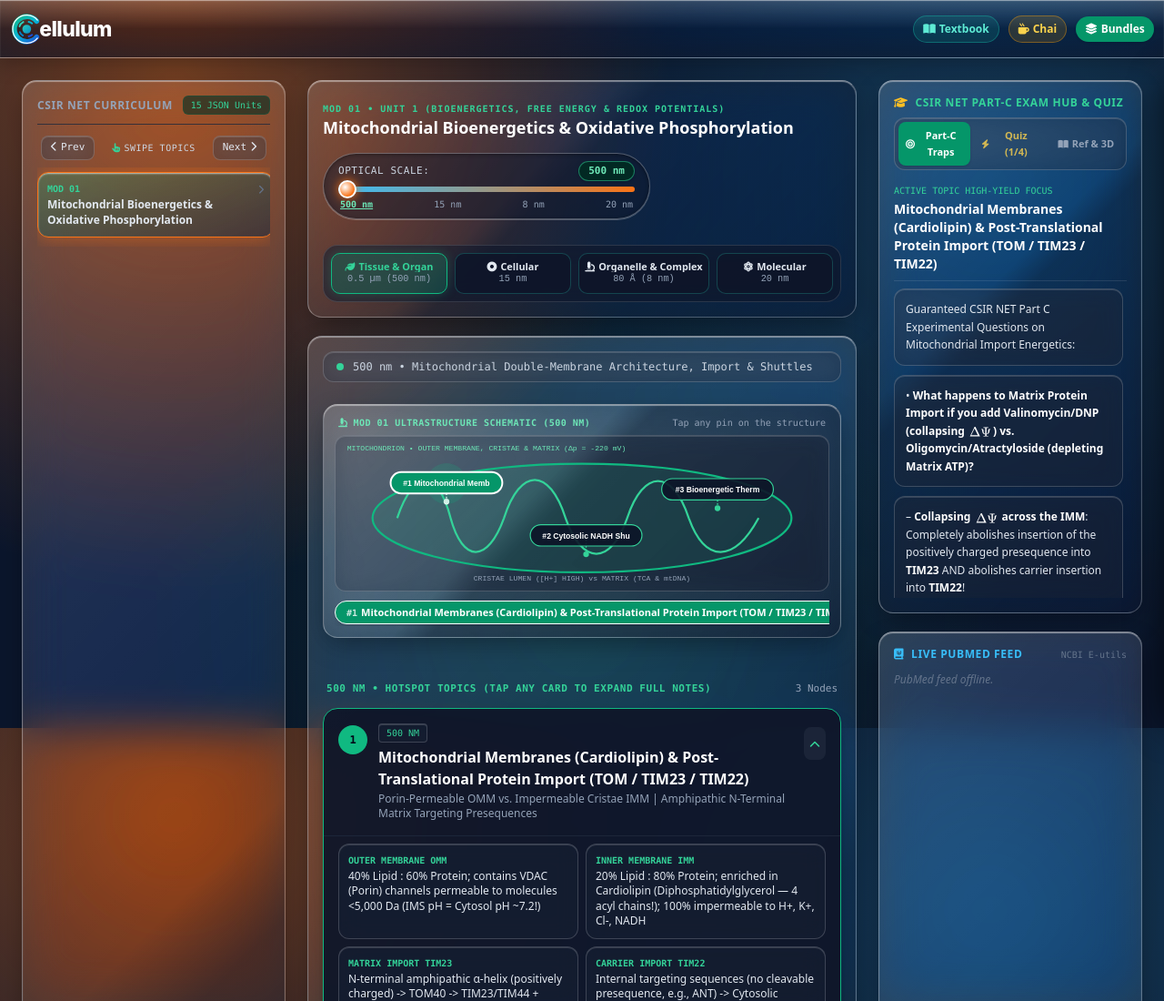
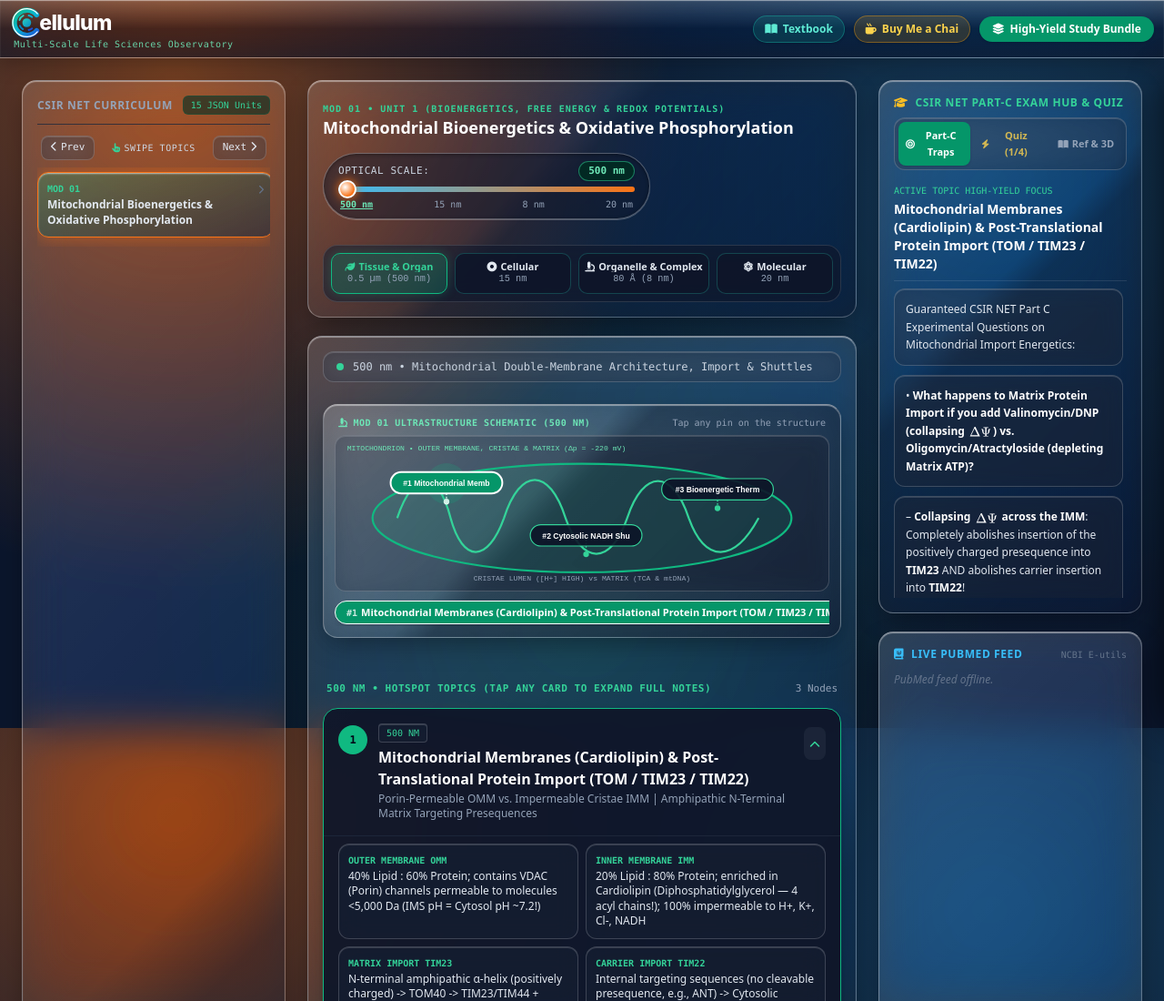
Before and after one commit to dibs93/Cellulum_01, a plain HTML site: page index.html in a window 1280 px wide. Shown: the top 1100 px of the page at 91% size. Drawn offline with nearby package versions, Linux system fonts and the light colour scheme; no server answers.

Commit message:
Update index.html

```diff
--- a/index.html
+++ b/index.html
@@ -15,7 +15,7 @@
   <meta property="og:description" content="Explore biological structures from tissue to atomic scales (10 cm to 1 Å) with interactive pathway simulators and Schaum's-style quantitative outlines.">
   <meta property="og:url" content="https://cellulum.in/">
 
-  <!-- GOOGLE ADSENSE CODE-->
+  <!-- GOOGLE ADSENSE CODE -->
   <script async src="https://pagead2.googlesyndication.com/pagead/js/adsbygoogle.js?client=ca-pub-4994243447898228" crossorigin="anonymous"></script>
 
   <script src="https://cdn.tailwindcss.com"></script>
@@ -362,9 +362,9 @@
 <body class="argon-theme bg-slate-950 text-slate-100 min-h-screen flex flex-col overflow-x-hidden">
 
   <!-- Top Observatory Header -->
-  <header class="argon-header sticky top-0 bg-slate-900/90 backdrop-blur-xl border-b border-slate-800 h-16 px-3 sm:px-6 flex items-center justify-between z-50">
-    <!-- Left Brand -->
-    <div class="flex items-center space-x-3 shrink-0" id="headerLeftBrand">
+  <header class="argon-header sticky top-0 bg-slate-900/85 backdrop-blur-xl border-b border-slate-800 h-16 flex items-center justify-between">
+    <div class="flex items-center shrink-0" id="headerLeftBrand">
+      <div class="flex flex-col justify-center shrink-0">
         <a href="#" id="appBrandTitle" class="inline-flex items-center group focus:outline-none" aria-label="Cellulum Home">
           <svg class="cellulum-logo-svg h-7 sm:h-9 w-auto overflow-visible" viewBox="0 0 335 86" fill="none" xmlns="http://www.w3.org/2000/svg">
             <defs>
@@ -385,35 +385,45 @@
             <path d="M 49 24 A 19 19 0 0 1 58 28" stroke="#06b6d4" stroke-width="4.5" stroke-linecap="round" />
             <path d="M 26 51 A 19 19 0 0 0 34 60" stroke="#0284c7" stroke-width="4.5" stroke-linecap="round" />
             <path d="M 49 62 A 19 19 0 0 0 58 58" stroke="#1d4ed8" stroke-width="4.5" stroke-linecap="round" />
-          <text x="77" y="62" fill="#ffffff" font-family="'Inter', system-ui, sans-serif" font-size="55" font-weight="800" letter-spacing="-1.5">ellulum</text>
+            <text x="77" y="62" fill="#ffffff" font-family="'Plus Jakarta Sans', 'Nunito', 'Inter', system-ui, -apple-system, sans-serif" font-size="55" font-weight="800" letter-spacing="-1.5">ellulum</text>
           </svg>
         </a>
+        <p class="brand-subtitle text-[8px] sm:text-[10px] font-mono tracking-wider text-emerald-300/90 pl-1 -mt-0.5 whitespace-nowrap">
+          Multi-Scale Life Sciences Observatory
+        </p>
+      </div>
     </div>
 
-    <!-- Right Header Actions (Forced Flex Row) -->
-    <div class="flex items-center space-x-1.5 sm:space-x-2.5 shrink-0" id="headerRightActions" style="display: flex !important; flex-direction: row !important; align-items: center !important;">
-      <!-- Textbook Button -->
+    <!-- Right Header Controls -->
+    <div class="flex items-center space-x-2 sm:space-x-2.5 shrink-0" id="headerRightActions">
+      <div class="relative hidden lg:block" id="desktopSearchBox">
+        <i class="fa-solid fa-magnifying-glass absolute left-3 top-2.5 text-xs text-slate-500"></i>
+        <input type="text" id="globalModuleSearch" placeholder="Search pathways, enzymes, units..."
+               class="bg-slate-950/90 border border-slate-800 rounded-xl pl-8 pr-4 py-1.5 text-xs text-slate-200 focus:outline-none focus:border-emerald-500 w-56 transition">
+      </div>
+
+      <!-- Single Textbook Button -->
       <a href="/textbook/textbook.html" id="customTextbookLink" data-go-textbook="true"
-         class="px-2.5 py-1.5 rounded-full text-[11px] sm:text-xs font-semibold flex items-center space-x-1 bg-teal-500/15 hover:bg-teal-500/25 text-teal-300 border border-teal-500/40 transition shrink-0"
+         class="w-8 h-8 sm:w-auto sm:h-auto sm:px-3 sm:py-1.5 rounded-full text-xs font-semibold flex items-center justify-center sm:space-x-1.5 bg-teal-500/15 hover:bg-teal-500/25 text-teal-300 border border-teal-500/40 transition shadow shrink-0"
          title="Interactive Textbook">
         <i class="fa-solid fa-book-open"></i>
         <span class="hidden sm:inline">Textbook</span>
       </a>
 
-      <!-- Buy Me a Chai Button -->
+      <!-- Buy Me a Chai Icon Button (Direct to Topmate) -->
       <a href="https://topmate.io/cellulum/2410801" target="_blank" rel="noopener noreferrer" id="bmcMainHeaderBtn"
-         class="px-2.5 py-1.5 rounded-full text-[11px] sm:text-xs font-semibold flex items-center space-x-1 bg-amber-500/15 hover:bg-amber-500/25 text-amber-300 border border-amber-500/40 transition shrink-0"
-         title="Buy Us a Chai">
+         class="w-8 h-8 sm:w-auto sm:h-auto sm:px-3 sm:py-1.5 rounded-full text-xs font-semibold flex items-center justify-center sm:space-x-1.5 bg-amber-500/15 hover:bg-amber-500/25 text-amber-300 border border-amber-500/40 transition shadow shrink-0"
+         title="Support Cellulum — Buy Us a Chai (+ Bonus Formula Sheet)">
         <i class="fa-solid fa-mug-hot"></i>
-        <span class="hidden md:inline">Chai</span>
+        <span class="hidden md:inline">Buy Me a Chai</span>
       </a>
 
       <!-- Study Bundle Button -->
       <button type="button" id="openBundleModalBtn" onclick="openCelModal('celBundlesModal')"
-              class="px-2.5 py-1.5 rounded-full text-[11px] sm:text-xs font-semibold flex items-center space-x-1 bg-emerald-600 hover:bg-emerald-500 text-white shadow transition shrink-0"
-              title="Study Bundles">
+              class="argon-btn-primary w-8 h-8 sm:w-auto sm:h-auto sm:px-3.5 sm:py-1.5 rounded-full text-xs font-semibold flex items-center justify-center sm:space-x-1.5 bg-emerald-600 hover:bg-emerald-500 text-white shadow shrink-0"
+              title="High-Yield Study Bundle">
         <i class="fa-solid fa-layer-group"></i>
-        <span class="hidden sm:inline">Bundles</span>
+        <span class="hidden sm:inline">High-Yield Study Bundle</span>
       </button>
     </div>
   </header>
```
Lines whose indentation alone changed are shown as unchanged.
